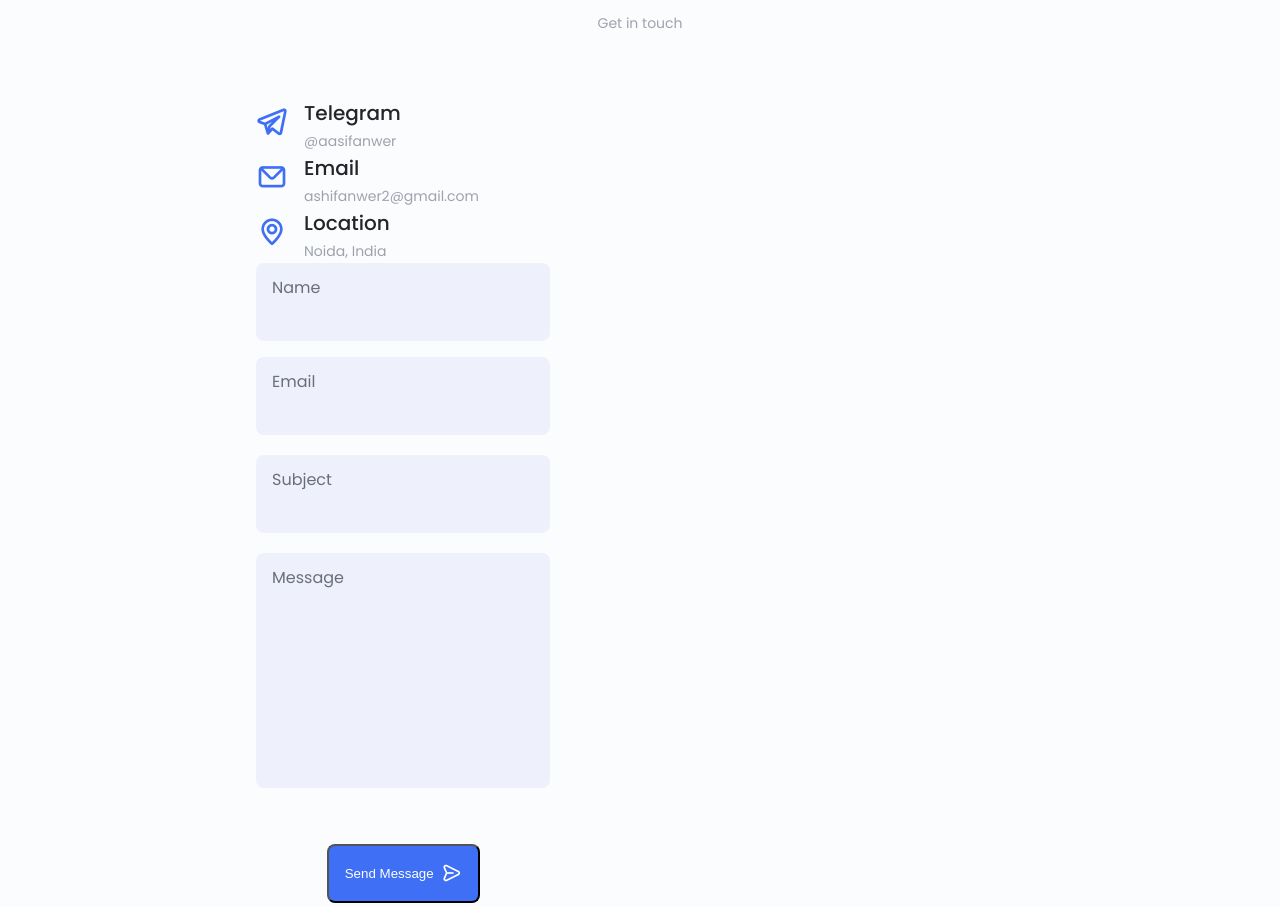
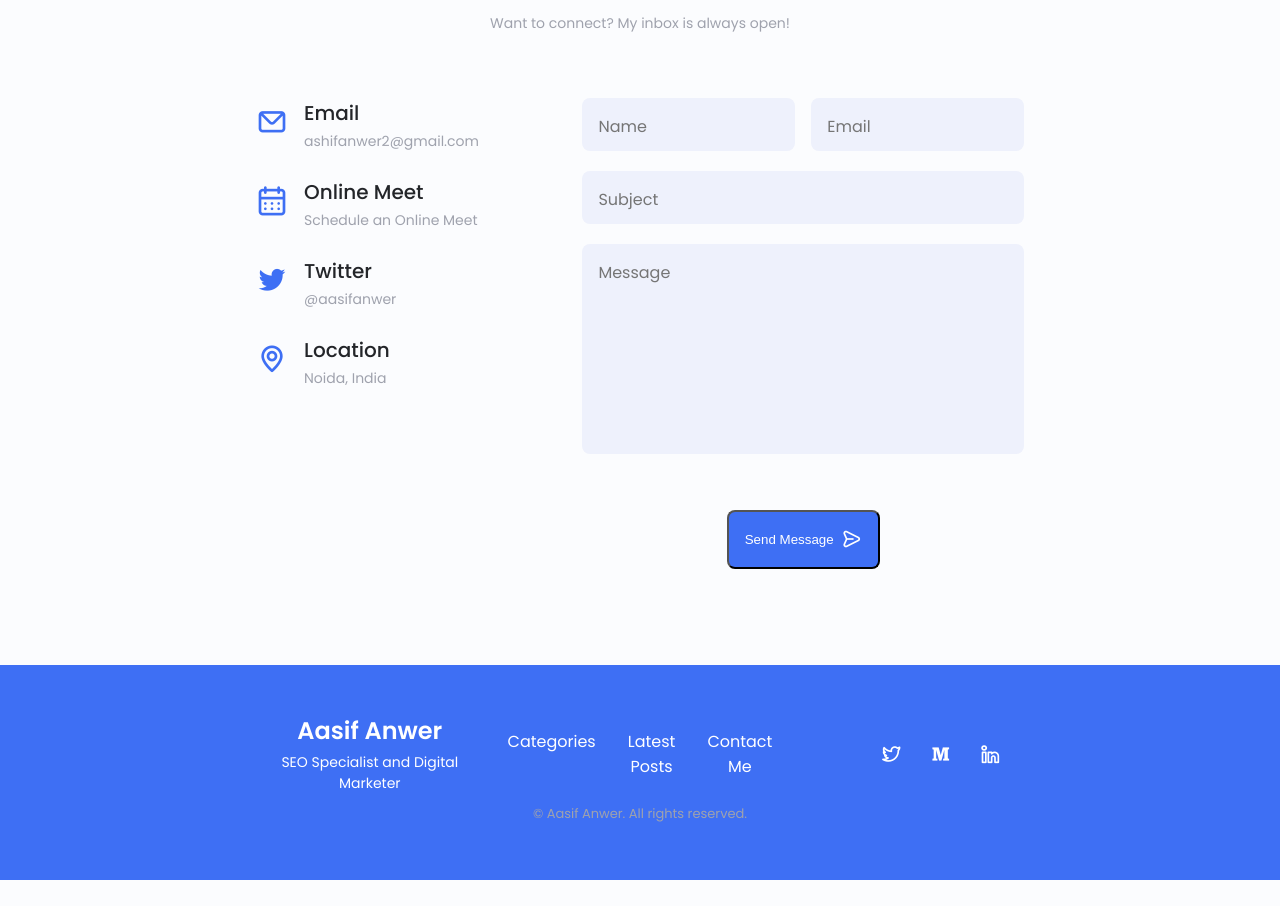
Before and after one commit to aasifanwer/aasifanwer.github.io, a plain HTML site: page blog.html in a window 1280 px wide. Shown: the part 2725-3631 px from the top of the page. After the commit the page ends 3605 px from the top, so only its background shows below. Drawn offline with nearby package versions, Linux system fonts and the light colour scheme.

Commit message:
Update blog.html

```diff
--- a/blog.html
+++ b/blog.html
@@ -265,22 +265,13 @@ height="0" width="0" style="display:none;visibility:hidden"></iframe></noscript>
         <!--==================== CONTACT ME ====================-->
         <section class="contact section" id="contact">
             <h2 class="section__title">Contact Me</h2>
-          <span class="section__subtitle">Get in touch</span>
+            <span class="section__subtitle">Want to connect? My inbox is always open!</span>
 
-          <div class="contact__container container grid">
-              <div>
-                  <div class="contact__information">
-                      <i class="uil uil-telegram-alt contact__icon"></i>
-
-                      <div>
-                          <h3 class="contact__title">Telegram</h3>
-                          <span class="contact__subtitle">@aasifanwer</span>
-                      </div>
-                  </div>
-
+            <div class="contact__container container">
+              <!-- Contact Info -->
+              <div class="contact__info">
                 <div class="contact__information">
                   <i class="uil uil-envelope contact__icon"></i>
-
                   <div>
                     <h3 class="contact__title">Email</h3>
                     <span class="contact__subtitle">ashifanwer2@gmail.com</span>
@@ -288,36 +279,48 @@ height="0" width="0" style="display:none;visibility:hidden"></iframe></noscript>
                 </div>
 
                 <div class="contact__information">
+                  <i class="uil uil-calendar-alt contact__icon"></i>
+                  <div>
+                    <h3 class="contact__title">Online Meet</h3>
+                    <span class="contact__subtitle">Schedule an Online Meet</span>
+                  </div>
+                </div>
+
+                <div class="contact__information">
+                  <i class="uil uil-twitter contact__icon"></i>
+                  <div>
+                    <h3 class="contact__title">Twitter</h3>
+                    <span class="contact__subtitle">@aasifanwer</span>
+                  </div>
+                </div>
+
+                <div class="contact__information">
                   <i class="uil uil-map-marker contact__icon"></i>
-
                   <div>
                     <h3 class="contact__title">Location</h3>
                     <span class="contact__subtitle">Noida, India</span>
                   </div>
                 </div>
+              </div>
 
-                  <form action="https://formspree.io/f/xgegpzvv" method="POST" class="contact__form grid" id="submit_form">
-                      <div class="contact__inputs grid">
+              <!-- Contact Form -->
+              <form action="https://formspree.io/f/xgegpzvv" method="POST" class="contact__form" id="submit_form">
+                <div class="contact__inputs">
                   <div class="contact__content">
-                              <label for="name" class="contact__label">Name</label>
-                              <input type="text" id="name" name="name" class="contact__input" required>
+                    <input type="text" id="name" name="name" class="contact__input" placeholder="Name" required>
                   </div>
 
                   <div class="contact__content">
-                              <label for="email" class="contact__label" placeholder="email@example.com">Email</label>
-                              <input type="email" id="email" name="email" class="contact__input" required>
+                    <input type="email" id="email" name="email" class="contact__input" placeholder="Email" required>
                   </div>
                 </div>
 
                 <div class="contact__content">
-                          <label for="project-contact" class="contact__label">Subject</label>
-                          <input type="text" id="project-contact" name="project" class="contact__input" required>
+                  <input type="text" id="subject" name="subject" class="contact__input" placeholder="Subject" required>
                 </div>
 
                 <div class="contact__content">
-                          <label for="message-contact" class="contact__label">Message</label>
-                          <textarea name="message" cols="0" rows="7" id="message-contact"
-                              class="contact__input" required></textarea>
+                  <textarea name="message" id="message" rows="7" class="contact__input" placeholder="Message" required></textarea>
                 </div>
 
                 <div class="g-recaptcha" data-sitekey="6LcPSqIqAAAAAMWdYku_a07AkS8hgmLPxffj2MEX"></div>
@@ -330,9 +333,7 @@ height="0" width="0" style="display:none;visibility:hidden"></iframe></noscript>
                 </div>
               </form>
             </div>
-          </div>
           </section>
-  </main>
 
     <!--==================== FOOTER ====================-->
     <footer class="footer" id="footer">
```
Lines whose indentation alone changed are shown as unchanged.
